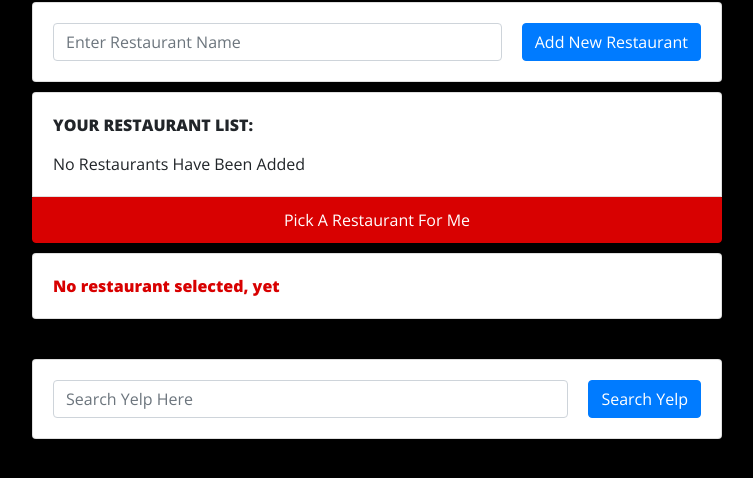
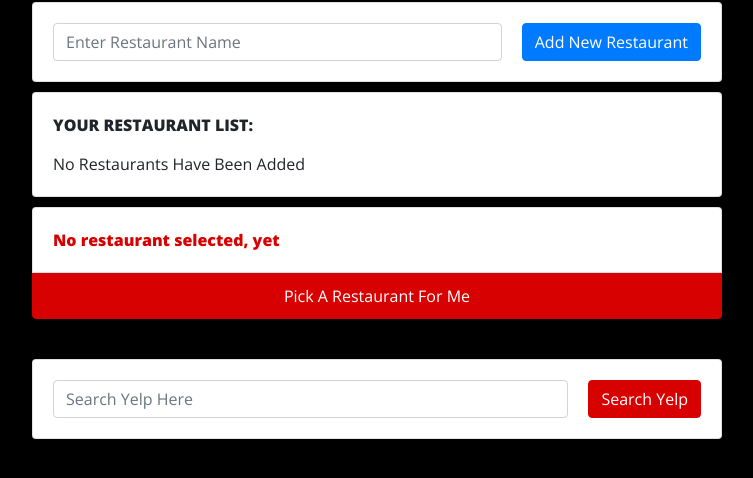
Before and after one commit to adamrosson/chowsen-one, a plain HTML site: page index.html in a window 1280 px wide. Shown: the part 198-676 px from the top of the page, without its empty margins (263-1016 px from the left). Drawn offline with nearby package versions, Linux system fonts and the light colour scheme.

Commit message:
Add favicon, update layout

```diff
--- a/index.html
+++ b/index.html
@@ -3,6 +3,7 @@
 <head>
     <meta name='viewport' content='width=device-width, initial-scale=1.0'>
     <title ></title>
+    <link rel="icon" type="image/png" href="favicon.png">
     <link href="https://fonts.googleapis.com/css?family=Open+Sans:400,800" rel="stylesheet">
     <link href="https://fonts.googleapis.com/css?family=Oswald:300,400,700" rel="stylesheet">
     <link rel="stylesheet" type="text/css" href="https://cdn.jsdelivr.net/npm/slick-carousel@1.8.1/slick/slick.css"/>
@@ -43,11 +44,11 @@
         No Restaurants Have Been Added
       </div>
     </div>
+    <div class="card random-restaurant-wrapper js-result-wrapper">
+      No restaurant selected, yet
+    </div>
     <div class="randomize-wrapper">
       <button name="randomize button" class="btn js-randomize-button randomize-button">Pick A Restaurant For Me</button>
-    </div>
-    <div class="card random-restaurant-wrapper js-result-wrapper">
-      No restaurant selected, yet
     </div>
     <form class="card yelp-search-input-wrapper">
       <div class="form-group card-body restaurant-yelp-wrapper">
--- a/styles/main.css
+++ b/styles/main.css
@@ -87,8 +87,7 @@ body {
 }
 
 .list-wrapper {
-  border-bottom-left-radius: 0;
-  border-bottom-right-radius: 0;
+  margin-bottom: 10px;
   padding: 20px;
   box-sizing: border-box;
 }
@@ -123,7 +122,8 @@ body {
 }
 
 .remove-button,
-.randomize-button {
+.randomize-button,
+.search-yelp-button {
   background-color: #d80101;
   border-color: #d80101;
   color: white;
@@ -137,7 +137,7 @@ body {
 .randomize-button {
   border-top-left-radius: 0;
   border-top-right-radius: 0;
-  margin-bottom: 10px;
+  margin-bottom: 40px;
   padding: 10px 0;
   width: 100%;
 }
@@ -145,7 +145,9 @@ body {
 .randomize-button:hover,
 .randomize-button:active,
 .remove-button:hover,
-.remove-button:active {
+.remove-button:active,
+.search-yelp-button:hover,
+.search-yelp-button:active {
   background-color: red;
   border-color: red;
 }
@@ -158,9 +160,11 @@ body {
 }
 
 .random-restaurant-wrapper {
+  border-bottom-left-radius: 0;
+  border-bottom-right-radius: 0;
   color: #d80101;
   font-weight: bold;
-  margin-bottom: 40px;
+  margin-bottom: 0;
   padding: 20px;
 }
 
```
Also changed, not shown: favicon.png (added).
